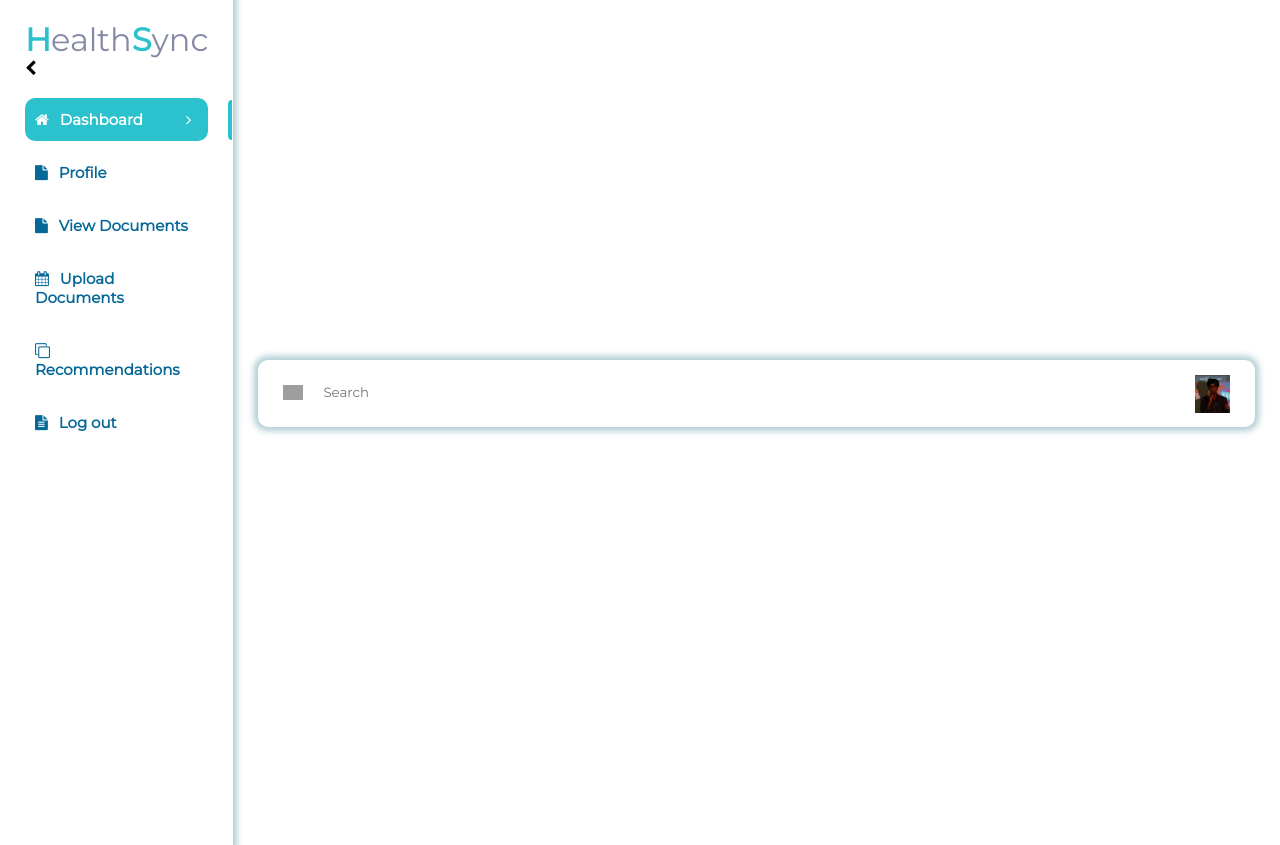
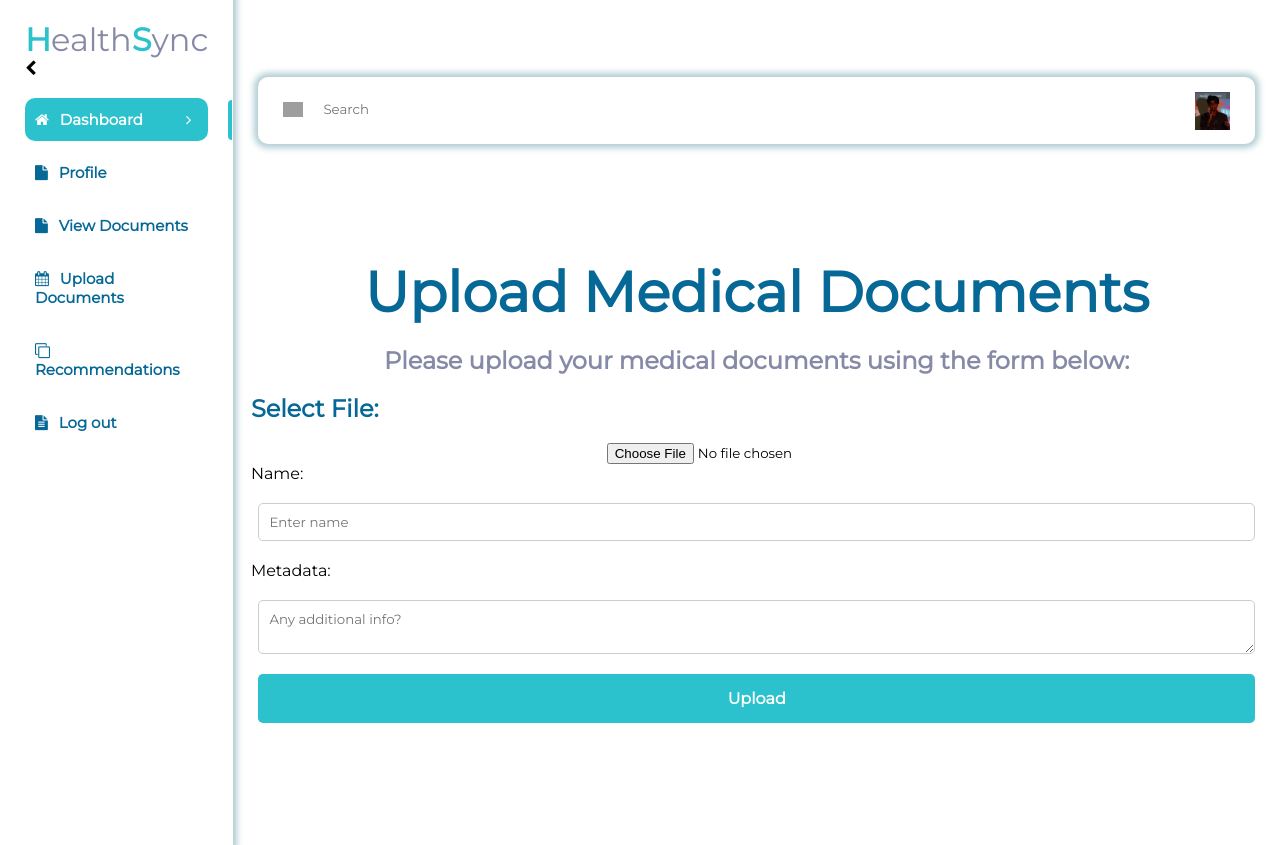
Before and after one commit to aakashrajaraman/HealthSync, a Flask app: template templates/upload.html in a window 1280 px wide. Run offline with Flask 2, Linux system fonts and the light colour scheme; the template is opened without the code that fills it, so the values that code supplies are empty; grey boxes are pictures that could not be loaded.

Commit message:
created basic routing

```diff
--- a/main.py
+++ b/main.py
@@ -75,11 +75,14 @@ def login():
 def logout():
     session.pop('user_id', None)
     return render_template('login.html')
-#should go to the respective dashboard
-    return render_template('login.html')
+
+
+
+
 @app.route('/userRedir', methods =['POST', 'GET'])
 def userRedir():
     return render_template('userSignUp.html')
+
 @app.route('/clinicRedir', methods =['POST', 'GET'])
 def clinicRedir():
     specialties = ['Dermatology', 'Allergology', 'Gastroenterology',
@@ -89,6 +92,11 @@ def clinicRedir():
                    'Rheumatology', 'Otolaryngology', 'Urology']
 
     return render_template('clinicSignUp.html', specialties = specialties)
+
+@app.route('/uploadRedir', methods =['POST', 'GET'])
+def uploadRedir():
+    return render_template('upload.html')
+
 @app.route('/userSignUp', methods =['POST'])
 def userSignUp():
     name = request.form['name']
@@ -170,7 +178,7 @@ def upload():
 
     blob.upload_from_file(pdf)
 
-    return render_template('login.html')
+    return render_template('patient_dashboard.html')
 
 
 
--- a/static/upload.css
+++ b/static/upload.css
@@ -121,6 +121,7 @@ body {
   }
 
   .input {
+
     padding: 0.563rem;
     outline: none;
     background: transparent;
@@ -142,19 +143,74 @@ body {
   .user {
     width: 2.188rem;
     margin-bottom: -0.313rem;
+  }.com-box form {
+    display: flex;
+    flex-direction: column;
+    align-items: center;
+    text-align: center;
   }
-  .com-box {
-    height: 100%;
-    width: 15%;
-    margin-right: 1.875rem;
-    margin-top: 0.813rem;
+
+  .com-box form label {
+    display: flex;
+    align-items: center;
+    justify-content: space-between;
+    width: 100%;
+    margin-bottom: 20px;
+    clear: both;
+    float:left;
+    margin-right:15px;
+
+  }
+  .com-box h1{
+    color: var(--font-color);
+    font-size: 3.5rem;
+    font-weight: bold;
+    margin-bottom: 20px;
+  }
+  .com-box .file{
+    color: var(--font-color);
+    font-size: 1.5rem;
+    font-weight: bold;
+    margin-bottom: 20px;
+  }
+    .com-box p{
+    color: var(--font-light);
+    font-size: 1.5rem;
+    font-weight: bold;
+
+    }
+  .com-box input[type="file"]{
+
     float: left;
-    margin-left: 2.5rem;
-    border-radius: 0.625rem;
   }
 
 
+  .com-box form input[type="text"],
+  .com-box form textarea {
+    width: 100%;
+    margin-bottom: 20px;
+    padding: 10px;
+    border: 1px solid #ccc;
+    border-radius: 5px;
+    box-sizing: border-box;
+  }
 
+  .com-box form button {
+    width: 100%;
+    padding: 15px;
+    background-color: #2bc2cd;
+    color: #ffffff;
+    border: none;
+    border-radius: 5px;
+    font-size: 16px;
+    font-weight: bold;
+    cursor: pointer;
+    transition: background-color 0.3s ease;
+  }
+
+  .com-box form button:hover {
+    background-color: #1e9ba3;
+  }
 
 
 body {
--- a/templates/patient_dashboard.html
+++ b/templates/patient_dashboard.html
@@ -4,6 +4,8 @@
 	<title>Dashboard UI</title>
 	<link rel="stylesheet" type="text/css" href="{{url_for('static',filename='patient_dashboard.css')}}">
 	<link rel="stylesheet" href="https://cdnjs.cloudflare.com/ajax/libs/font-awesome/4.7.0/css/font-awesome.min.css">
+
+
 </head>
 <body>
 
@@ -18,7 +20,7 @@
 		</li>
 		<li><i class="fa fa-file"></i><a href="#"> Profile</a></li>
     <li><i class="fa fa-file"></i><a href="#"> View Documents</a></li>
-		<li><i class="fa fa-calendar"></i><a href="#"> Upload Documents</a></li>
+		<li><i class="fa fa-calendar"></i><a href="{{url_for('uploadRedir')}}"> Upload Documents</a></li>
 		<li><i class="fa fa-clone"></i><a href="#"> Recommendations</a></li>
 		<li><i class="fa fa-file-text"></i><a href="{{url_for('logout')}}"> Log out</a></li>
 
--- a/templates/upload.html
+++ b/templates/upload.html
@@ -2,7 +2,7 @@
 <html>
 <head>
 	<title>Dashboard UI</title>
-	<link rel="stylesheet" type="text/css" href="../static/upload.css">
+	<link rel="stylesheet" type="text/css" href="{{url_for('static',filename='/upload.css')}}">
 	<link rel="stylesheet" href="https://cdnjs.cloudflare.com/ajax/libs/font-awesome/4.7.0/css/font-awesome.min.css">
 </head>
 <body>
@@ -31,7 +31,7 @@
 		<input type="text" name="" class="input" placeholder="Search">
 		<div class="top-right">
 
-			<a href="#" class="user1"><img src="../static/profile.png" class="user">
+			<a href="#" class="user1"><img src="{{url_for('static',filename='/profile.png')}}" class="user">
 
 			</a>
 		</div>
@@ -41,10 +41,26 @@
 
 
 
+	<div class="com-box">
+        <br>
+        <br>
+        <br>
+        <br>
+        <br>
+        <br>
 
-	<div class="com-box">
-
-
+        <form id= "uploadForm" action="upload" method = "POST" enctype="multipart/form-data">
+			<h1>Upload Medical Documents</h1>
+			<p>Please upload your medical documents using the form below:</p>
+            <br>
+			<label for="file" class="file">Select File:</label>
+			<input type="file" id="file" name="file" accept=".pdf,.doc,.docx">
+			<label for="name">Name:</label>
+			<input type="text" id="name" name="name" placeholder="Enter name">
+			<label for="metadata">Metadata:</label>
+			<textarea id="metadata" name="metadata" placeholder="Any additional info?"></textarea>
+			<button type="submit">Upload</button>
+		</form>
 
 	</div>
 
@@ -54,7 +70,14 @@
 	</div>
 
 </div>
+<script>
+    document.getElementById('uploadForm').addEventListener('submit', function(event) {
+        event.preventDefault(); // Prevent form submission
 
+        // Display the alert using JavaScript
+        alert("Form submitted successfully!");
+    });
+</script>
 
 
 </body>
```
